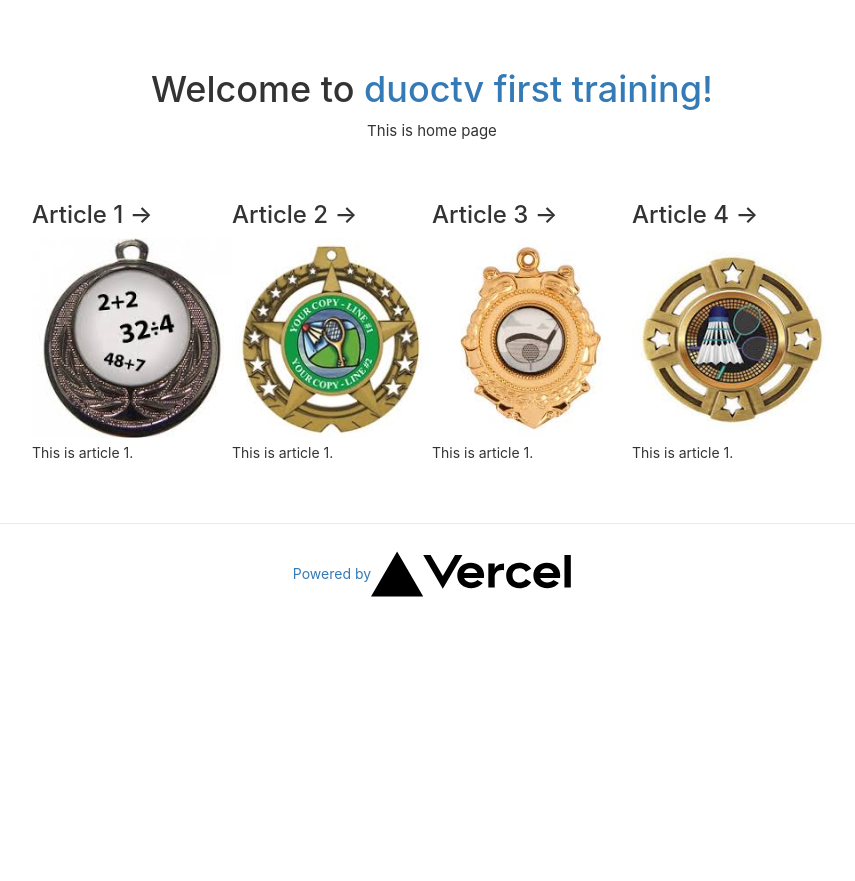
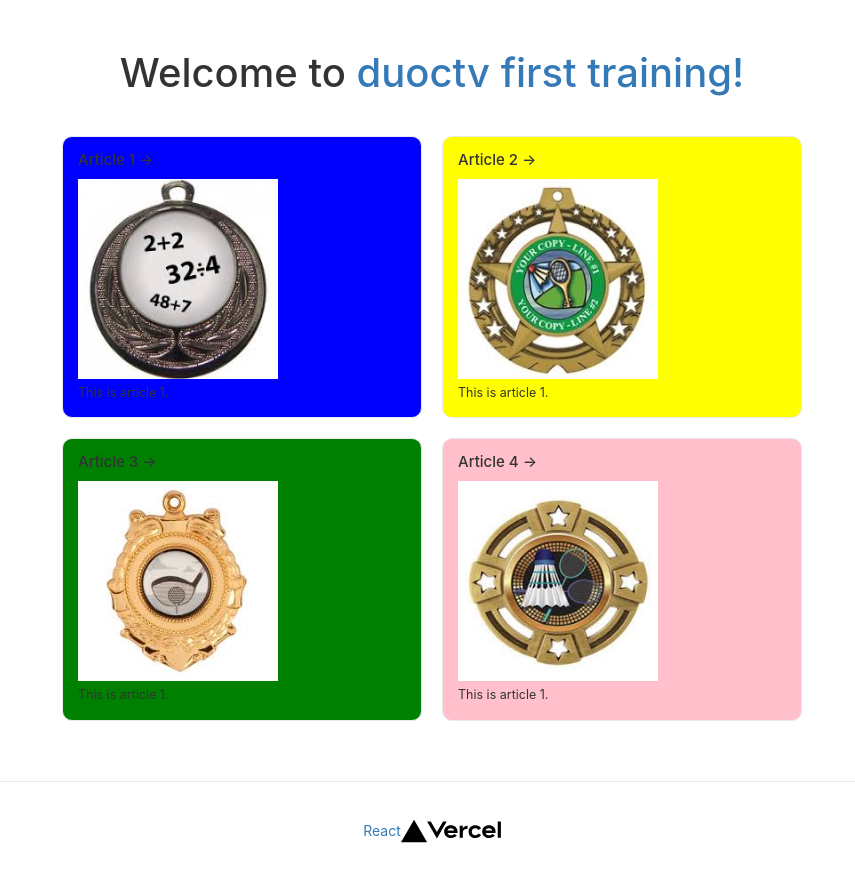
Before and after one commit to duoctvd/duoctv-trainning, a Next.js app: page / in a window 1280 px wide. Shown: the whole page, without its empty margins (208-1063 px from the left). Before the commit the page ends 800 px from the top, so only its background shows below. Built offline with nearby package versions, Linux system fonts and the light colour scheme.

Commit message:
modify style components and make some new components

```diff
--- a/components/Footer.tsx
+++ b/components/Footer.tsx
@@ -1,45 +1,40 @@
 import Image from "next/image";
+import styled from 'styled-components';
 
-export default function Footer(props) {
-    return (
-        <>
-        <footer>
-            <a
-            href="https://vercel.com?utm_source=create-next-app&utm_medium=default-template&utm_campaign=create-next-app"
-            target="_blank"
-            rel="noopener noreferrer"
-            >
-            Powered by{' '}
-            <Image src="/vercel.svg" alt="Picture of the product" width={200} height={200} className="logo"/>
-            </a>
-        </footer>
-
-        <style jsx>{`
-        footer {
+export default function Footer() {
+    const Footer = styled.footer`
         width: 100%;
         height: 100px;
         border-top: 1px solid #eaeaea;
         display: flex;
         justify-content: center;
         align-items: center;
+
+        img {
+          margin-left: 2rem;
         }
 
-        footer img {
-          margin-left: 0.5rem;
-        }
-
-        footer a {
+        & a {
           display: flex;
           justify-content: center;
           align-items: center;
         }
-        @media (max-width: 600px) {
-          .grid {
-            width: 100%;
-            flex-direction: column;
+        & .logo {
+          height: 1em;
         }
-        }
-      `}</style>
+    `;
+
+    return (
+        <>
+        <Footer>
+            <a  href="https://vercel.com?utm_source=create-next-app&utm_medium=default-template&utm_campaign=create-next-app" target="_blank"
+            rel="noopener noreferrer"
+            >
+            React
+            <Image src="/vercel.svg" alt="Picture of the product" width={100} height={100}/>
+            </a>
+        </Footer>
+
         </>
 
     );
--- a/components/Product.tsx
+++ b/components/Product.tsx
@@ -1,20 +1,15 @@
 import styled from 'styled-components';
 import Image from 'next/image';
 import Link from 'next/link';
+interface Props {
+  id: number;
+  name: string;
+  photo: string;
+  bgr_color: string;
+}
 
-export default function Product(props) {
-    const Thing = styled.div``;
-
-    return (
-        <>
-        <Thing href="" className="card">
-            <Link href={`/article/${props.id}`}><h3>{props.name} &rarr;</h3></Link>
-            <Image src={`/images/${props.photo}`} alt="Picture of the product" width={200} height={200}/>
-            <p>This is article 1.</p>
-        </Thing>
-
-        <style jsx>{`
-        .card {
+export default function Product(props: Props) {
+    const Thing = styled.div`
         margin: 1rem;
         flex-basis: 45%;
         padding: 1.5rem;
@@ -24,37 +19,36 @@ export default function Product(props) {
         border: 1px solid #eaeaea;
         border-radius: 10px;
         transition: color 0.15s ease, border-color 0.15s ease;
-        }
+        background: ${props.bgr_color || "blue"};
 
-        .card:hover,
-        .card:focus,
-        .card:active {
+        &:hover,
+        &:focus,
+        &:active {
           color: #0070f3;
           border-color: #0070f3;
         }
 
-        .card h3 {
+        & h3 {
           margin: 0 0 1rem 0;
           font-size: 1.5rem;
         }
 
-        .card p {
+        & p {
           margin: 0;
           font-size: 1.25rem;
           line-height: 1.5;
         }
+    `;
 
-        .logo {
-          height: 1em;
-        }
 
-        @media (max-width: 600px) {
-          .grid {
-            width: 100%;
-            flex-direction: column;
-          }
-        }
-      `}</style>
+
+    return (
+        <>
+        <Thing bgr_color={props.bgr_color}>
+            <Link href={`/article/${props.id}`}><h3>{props.name} &rarr;</h3></Link>
+            <Image src={`/images/${props.photo}`} alt="Picture of the product1" width={200} height={200}/>
+            <p>This is article 1.</p>
+        </Thing>
         </>
     );
 }
--- a/pages/index.tsx
+++ b/pages/index.tsx
@@ -5,101 +5,65 @@ import Footer from '../components/Footer';
 
 export default function Home() {
 
-  const Heading = styled.h1``;
-  const Conainer = styled.div``;
-
-  return (
-    <Conainer className="container">
-      <Head>
-        <title>duoctv trainning</title>
-        <link rel="icon" href="/favicon.ico" />
-      </Head>
-
-      <main>
-        <Heading className="title">
-          Welcome to <a href="">duoctv first training!</a >
-        </Heading>
-
-        <p className="description">
-          This is home page
-        </p>
-
-        <div className="grid">
-          <Product id="1" photo="photo1.jpg" name="Article 1"/>
-          <Product id="2" photo="photo2.jpg" name="Article 2"/>
-          <Product id="3" photo="photo3.jpg" name="Article 3"/>
-          <Product id="4" photo="photo4.jpg" name="Article 4"/>
-        </div>
-      </main>
-
-      <Footer />
-
-
-      <style jsx>{`
-        .container {
+  const Container = styled.div`
     min-height: 100vh;
     padding: 0 0.5rem;
     display: flex;
     flex-direction: column;
     justify-content: center;
     align-items: center;
-        }
+  `;
 
-        main {
+  const Heading = styled.h1`
+    margin: 0;
+    line-height: 1.15;
+    font-size: 4rem;
+    text-align: center;
+  `;
+
+  const Main = styled.main`
     padding: 5rem 0;
     flex: 1;
     display: flex;
     flex-direction: column;
     justify-content: center;
     align-items: center;
-        }
+  `;
 
-        .title {
-          margin: 0;
-          line-height: 1.15;
-          font-size: 4rem;
-        }
-
-        .title,
-        .description {
-          text-align: center;
-        }
-
-        .description {
-          line-height: 1.5;
-          font-size: 1.5rem;
-        }
-
-        code {
-          background: #fafafa;
-          border-radius: 5px;
-          padding: 0.75rem;
-          font-size: 1.1rem;
-          font-family: Menlo, Monaco, Lucida Console, Liberation Mono,
-            DejaVu Sans Mono, Bitstream Vera Sans Mono, Courier New, monospace;
-        }
-
-        .grid {
+  const ProducGrid = styled.div`
     display: flex;
     align-items: center;
     justify-content: center;
     flex-wrap: wrap;
-
     max-width: 800px;
     margin-top: 3rem;
-        }
-
-        .logo {
-          height: 1em;
-        }
-
     @media (max-width: 600px) {
-          .grid {
       width: 100%;
       flex-direction: column;
     }
-        }
-      `}</style>
+  `;
+
+  return (
+    <Container>
+      <Head>
+        <title>duoctv trainning</title>
+        <link rel="icon" href="/favicon.ico" />
+      </Head>
+
+      <Main>
+        <Heading>
+          Welcome to <a href="#">duoctv first training!</a >
+        </Heading>
+        <ProducGrid>
+          <Product id="1" photo="photo1.jpg" name="Article 1"/>
+          <Product id="2" photo="photo2.jpg" name="Article 2" bgr_color="yellow"/>
+          <Product id="3" photo="photo3.jpg" name="Article 3" bgr_color="green"/>
+          <Product id="4" photo="photo4.jpg" name="Article 4" bgr_color="pink"/>
+        </ProducGrid>
+      </Main>
+
+      <Footer />
+
 
       <style jsx global>{`
         html,
@@ -115,6 +79,6 @@ export default function Home() {
           box-sizing: border-box;
         }
       `}</style>
-    </Conainer>
+    </Container>
   )
 }
--- a/tsconfig.json
+++ b/tsconfig.json
@@ -6,9 +6,9 @@
       "dom.iterable",
       "esnext"
     ],
-    "allowJs": true,
+    "allowJs": false,
     "skipLibCheck": true,
-    "strict": false,
+    "strict": true,
     "forceConsistentCasingInFileNames": true,
     "noEmit": true,
     "esModuleInterop": true,
```
Also changed, not shown: components/CaptionProduct.tsx (added, +33 -0 lines), components/ThumnailProduct.tsx (added, +25 -0 lines), pages/article/[id].tsx (+5 -44 lines). Lines whose indentation alone changed are shown as unchanged.
